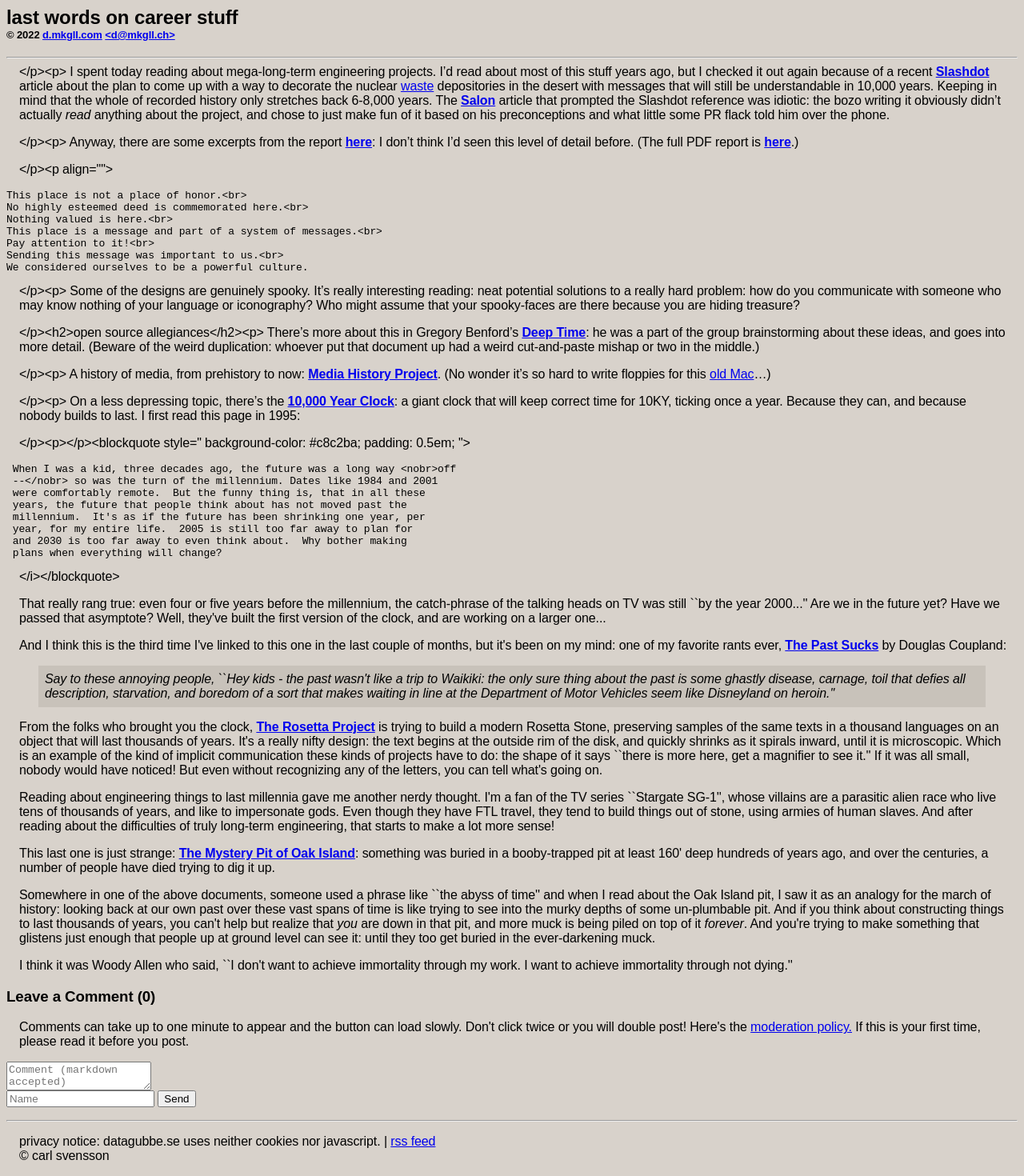
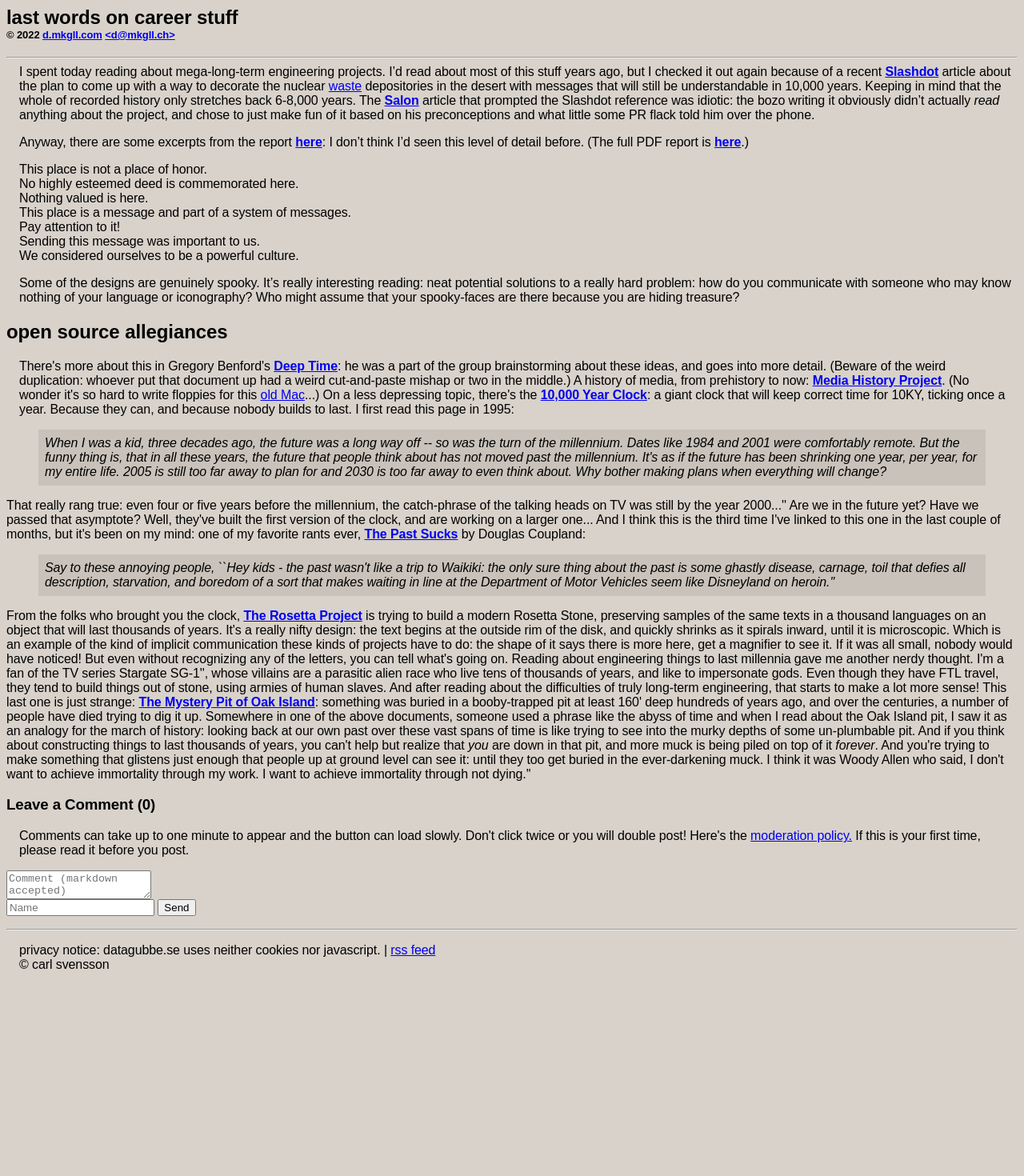
Before and after one commit to dmkgll/dmkgll, a Jekyll site: the page built from test.md, in a window 1280 px wide. Shown: the whole page at 80% size. Built offline with Jekyll 4.4.1, drawn with Linux system fonts in a browser that asks for light colours; after the commit the page ends 1231 px from its top, so only the background shows below that.

Commit message:
Update test.md

```diff
--- a/test.md
+++ b/test.md
@@ -5,7 +5,7 @@ year: 2022
 ---
 
 
-</p><p> I spent today reading about mega-long-term engineering
+I spent today reading about mega-long-term engineering
 projects. I'd read about most of this stuff years ago, but I checked it
 out again because of a recent
 <a href="http://slashdot.org/article.pl?sid=02/05/11/011235">
@@ -21,77 +21,71 @@ anything about the project, and chose to just make fun of it based on
 his preconceptions and what little some PR flack told him over the
 phone.
 
-</p><p> Anyway, there are some excerpts from the report
+Anyway, there are some excerpts from the report
 <a href="https://web.archive.org/web/20011128114952/http%3A//www.halcyon.com/blackbox/hw/wipp/wipp.html"><b>here</b></a>:
 I don't think I'd seen this level of detail before. (The full PDF
 report is
 <a href="https://web.archive.org/web/20080516200913/http%3A//infoserve.sandia.gov/sand_doc/1992/921382.pdf">
 <b>here</b></a>.)
 
-</p><p align="">
+ This place is not a place of honor.<br>
+ No highly esteemed deed is commemorated here.<br>
+ Nothing valued is here.<br>
+ This place is a message and part of a system of messages.<br>
+ Pay attention to it!<br>
+ Sending this message was important to us.<br>
+ We considered ourselves to be a powerful culture.
 
-    This place is not a place of honor.<br>
-    No highly esteemed deed is commemorated here.<br>
-    Nothing valued is here.<br>
-    This place is a message and part of a system of messages.<br>
-    Pay attention to it!<br>
-    Sending this message was important to us.<br>
-    We considered ourselves to be a powerful culture.
-
-</p><p> Some of the designs are genuinely spooky.  It's really interesting
+Some of the designs are genuinely spooky.  It's really interesting
 reading: neat potential solutions to a really hard problem: how do you
 communicate with someone who may know nothing of your language or
 iconography?  Who might assume that your spooky-faces are there because
 you are hiding treasure?
 
-</p><h2>open source allegiances</h2><p> There's more about this in Gregory Benford's
+<h2>open source allegiances</h2><p> There's more about this in Gregory Benford's
 <a href="https://web.archive.org/web/20011017183657/http%3A//www.physics.uci.edu/~silverma/benford.html"><b>Deep
 Time</b></a>: he was a part of the group brainstorming about these ideas,
 and goes into more detail.  (Beware of the weird duplication: whoever
 put that document up had a weird cut-and-paste mishap or two in the
 middle.)
 
-</p><p> A history of media, from prehistory to now:
+A history of media, from prehistory to now:
 <a href="https://web.archive.org/web/20011222155930/http%3A//www.mediahistory.umn.edu/time/prehist.html"><b>Media
 History Project</b></a>.  (No wonder it's so hard to write floppies for
 this <a href="dali.html">old Mac</a>...)
 
-</p><p> On a less depressing topic, there's the
+On a less depressing topic, there's the
 <a href="https://web.archive.org/web/20010809171317/http%3A//www.longnow.org/10kclock/clkPurpose.htm"><b>10,000 Year
 Clock</b></a>: a giant clock that will keep correct time for 10KY, ticking
 once a year.  Because they can, and because nobody builds to last.  I
 first read this page in 1995:
 
-</p><p></p><blockquote style="
-    background-color: #c8c2ba;
-    padding: 0.5em;
-"><i>
+<blockquote><i>
 
-     When I was a kid, three decades ago, the future was a long way <nobr>off
-     --</nobr> so was the turn of the millennium. Dates like 1984 and 2001
-     were comfortably remote.  But the funny thing is, that in all these
-     years, the future that people think about has not moved past the
-     millennium.  It's as if the future has been shrinking one year, per
+ When I was a kid, three decades ago, the future was a long way <nobr>off
+--</nobr> so was the turn of the millennium. Dates like 1984 and 2001
+were comfortably remote.  But the funny thing is, that in all these years, the future that people think about has not moved past the
+ millennium.  It's as if the future has been shrinking one year, per
      year, for my entire life.  2005 is still too far away to plan for
      and 2030 is too far away to even think about.  Why bother making
      plans when everything will change?
 
 </i></blockquote>
 
-<p> That really rang true: even four or five years before the
-millennium, the catch-phrase of the talking heads on TV was still ``by
+That really rang true: even four or five years before the
+millennium, the catch-phrase of the talking heads on TV was still by
 the year 2000...''  Are we in the future yet?  Have we passed that
 asymptote?  Well, they've built the first version of the
 clock, and are working on a larger one...
 
-</p><p> And I think this is the third time I've linked to this one in the
+And I think this is the third time I've linked to this one in the
 last couple of months, but it's been on my mind: one of my favorite
 rants ever,
 
 <a href="https://web.archive.org/web/19970108031014/www.coupland.com/story7.htm">
 <b>The Past Sucks</b></a> by Douglas Coupland:
 
-</p><p></p><blockquote><i>
+<blockquote><i>
 
      Say to these annoying people, ``Hey kids - the past wasn't like a
      trip to Waikiki: the only sure thing about the past is some
@@ -101,7 +95,7 @@ rants ever,
 
 </i></blockquote>
 
-<p> From the folks who brought you the clock,
+From the folks who brought you the clock,
 <a href="https://web.archive.org/web/20030105011347/http%3A//www.rosettaproject.org/live/disk"><b>The Rosetta
 Project</b></a> is trying to build a modern Rosetta Stone, preserving
 samples of the same texts in a thousand languages on an object that
@@ -109,26 +103,26 @@ will last thousands of years.  It's a really nifty design: the text
 begins at the outside rim of the disk, and quickly shrinks as it
 spirals inward, until it is microscopic.  Which is an example of the
 kind of implicit communication these kinds of projects have to do: the
-shape of it says ``there is more here, get a magnifier to see it.''  If
+shape of it says there is more here, get a magnifier to see it. If
 it was all small, nobody would have noticed!  But even without
 recognizing any of the letters, you can tell what's going on.
 
-</p><p> Reading about engineering things to last millennia gave me another
-nerdy thought.  I'm a fan of the TV series ``Stargate SG-1'', whose
+Reading about engineering things to last millennia gave me another
+nerdy thought.  I'm a fan of the TV series Stargate SG-1'', whose
 villains are a parasitic alien race who live tens of thousands of
 years, and like to impersonate gods.  Even though they have FTL travel,
 they tend to build things out of stone, using armies of human
 slaves.  And after reading about the difficulties of truly long-term
 engineering, that starts to make a lot more sense!
 
-</p><p> This last one is just strange:
+This last one is just strange:
 <a href="https://web.archive.org/web/20020124122641/http%3A//www.unmuseum.org/oakisl.htm"><b>The Mystery Pit of Oak
 Island</b></a>: something was buried in a booby-trapped pit at least 160'
 deep hundreds of years ago, and over the centuries, a number of people
 have died trying to dig it up.
 
-</p><p> Somewhere in one of the above documents, someone used a phrase like
-``the abyss of time'' and when I read about the Oak Island pit, I saw
+Somewhere in one of the above documents, someone used a phrase like
+the abyss of time and when I read about the Oak Island pit, I saw
 it as an analogy for the march of history: looking back at our own past
 over these vast spans of time is like trying to see into the murky
 depths of some un-plumbable pit.  And if you think about constructing
@@ -138,8 +132,6 @@ it <i>forever</i>.  And you're trying to make something that glistens
 just enough that people up at ground level can see it: until they too
 get buried in the ever-darkening muck.
 
-</p><p> I think it was Woody Allen who said, ``I don't want to achieve
+I think it was Woody Allen who said, I don't want to achieve
 immortality through my work.  I want to achieve immortality through not
 dying.''
-
-</p><p></p>
```
